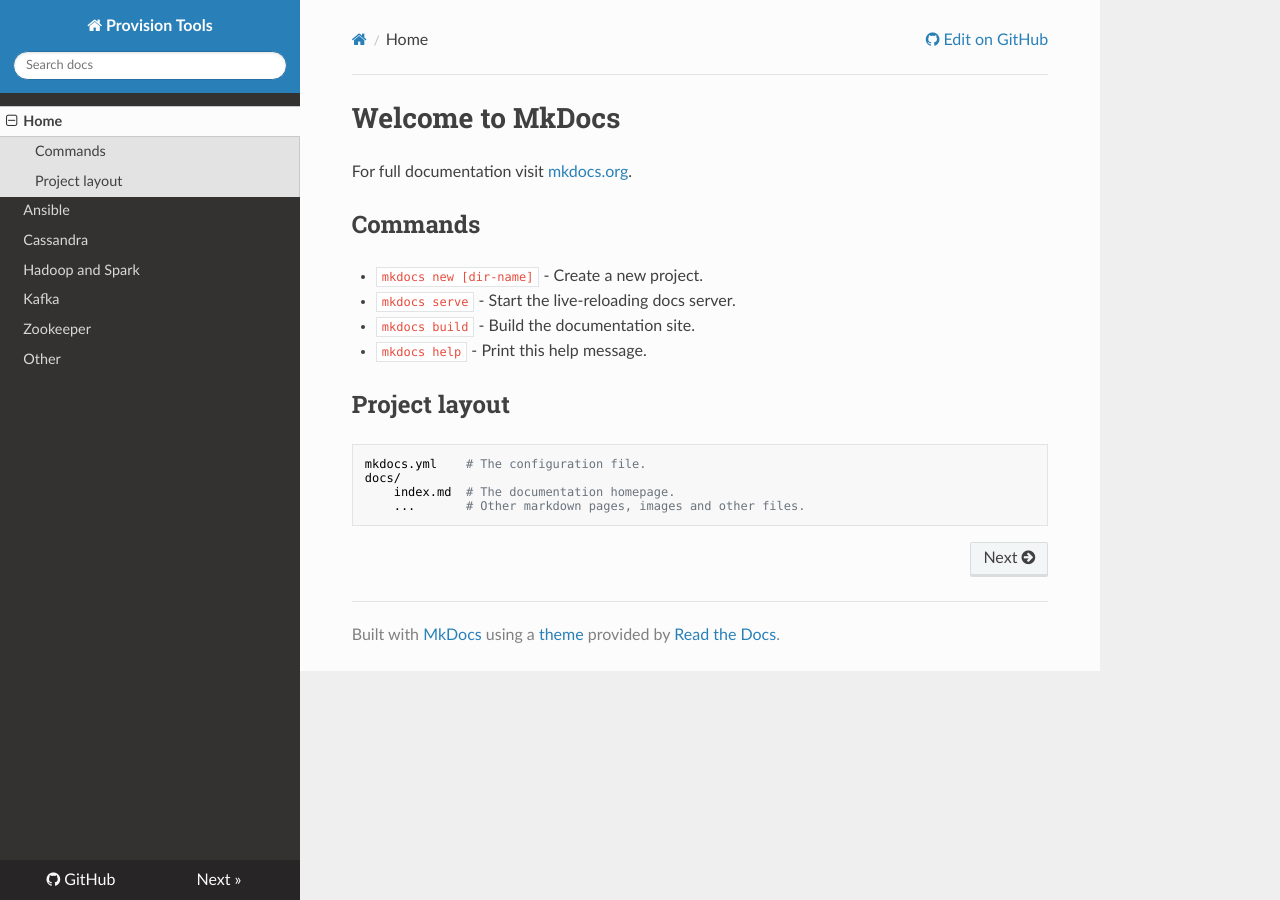
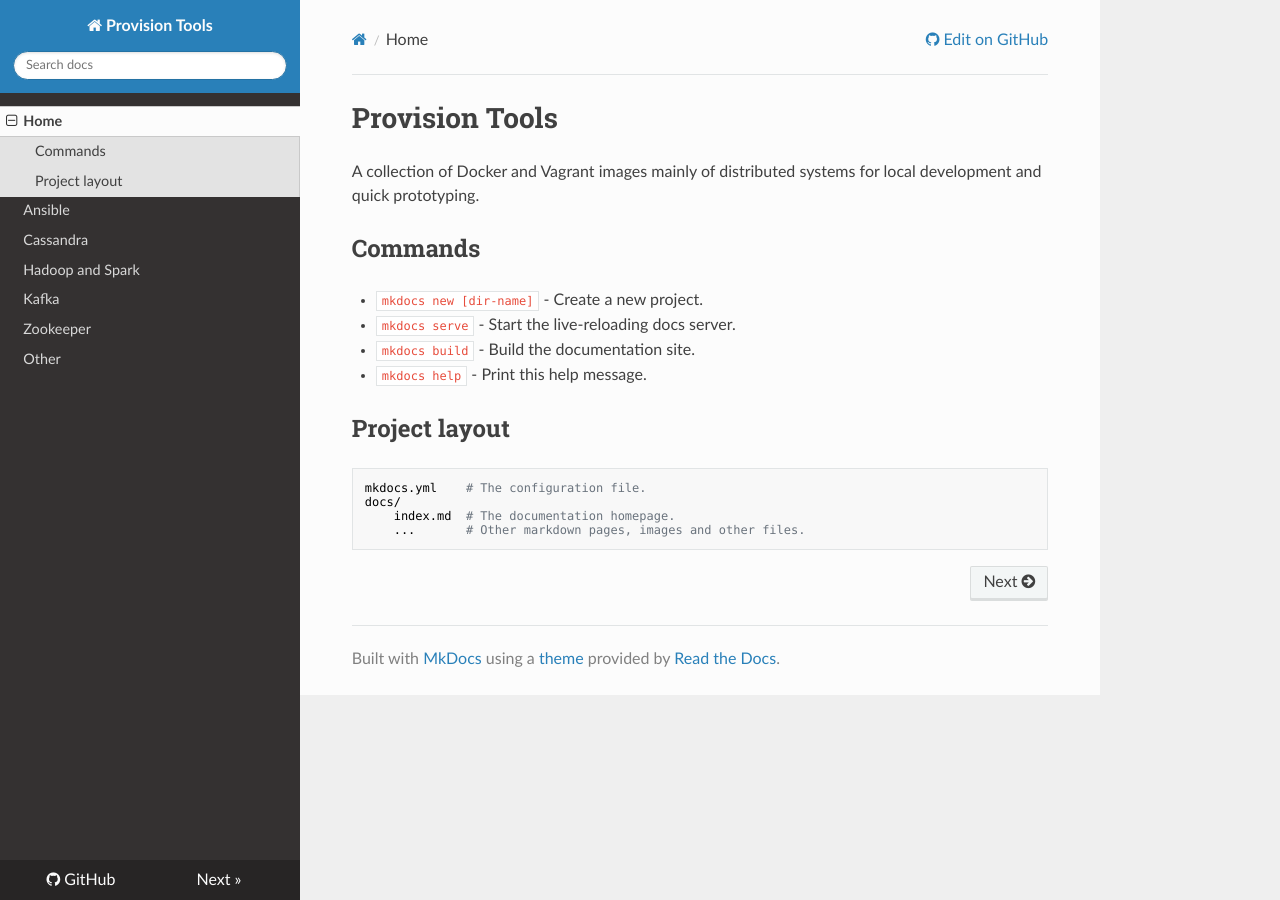
Before and after one commit to niqdev/devops, an MkDocs documentation site: the page built from docs/index.md, in a window 1280 px wide. Built offline with MkDocs 1.6.1, drawn with Linux system fonts in a browser that asks for light colours; nearby versions of some CDN libraries; old or Windows-style settings are respelled for this version of MkDocs.

```diff
--- a/docs/index.md
+++ b/docs/index.md
@@ -1,6 +1,6 @@
-# Welcome to MkDocs
+# Provision Tools
 
-For full documentation visit [mkdocs.org](http://mkdocs.org).
+A collection of Docker and Vagrant images mainly of distributed systems for local development and quick prototyping.
 
 ## Commands
 
```
Also changed, not shown: README.md (+4 -1 lines).
